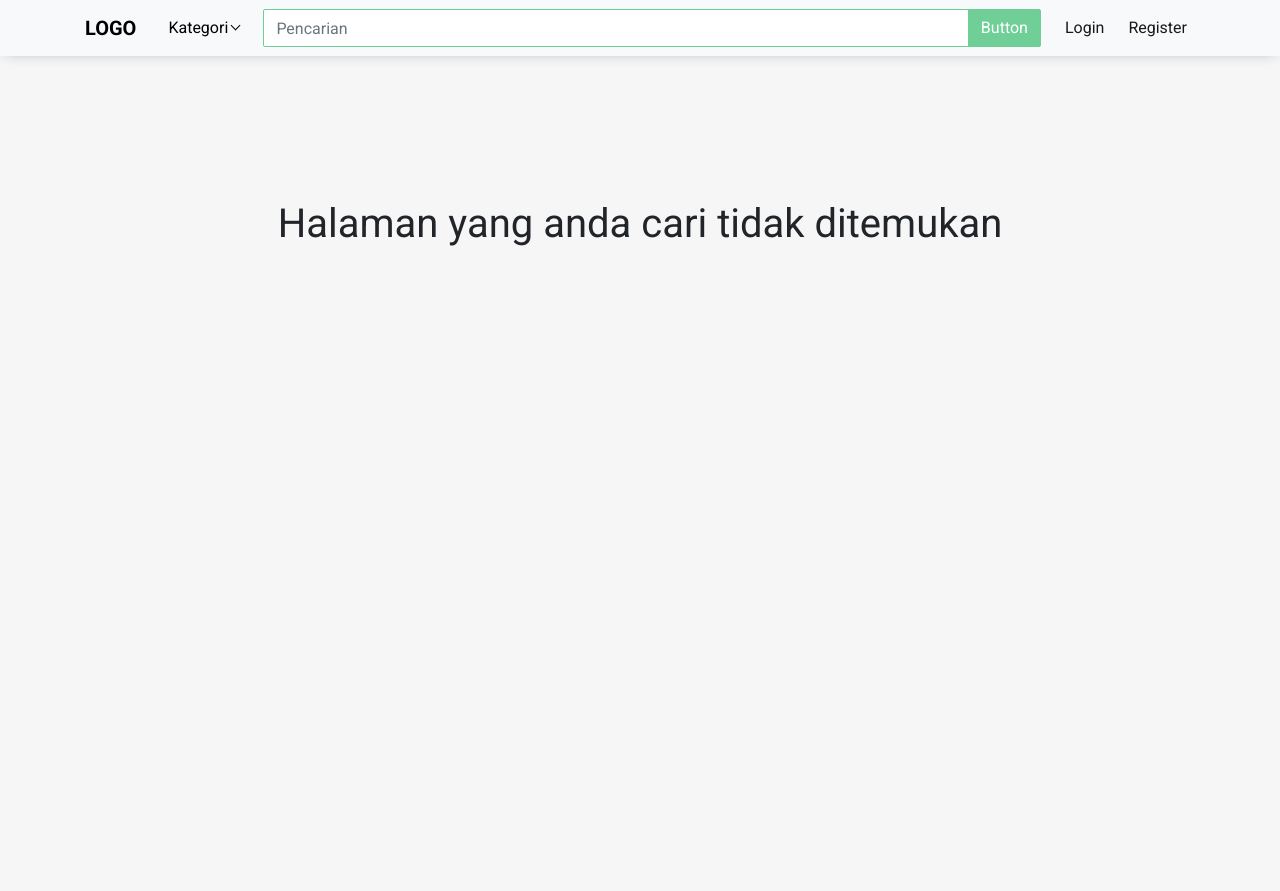
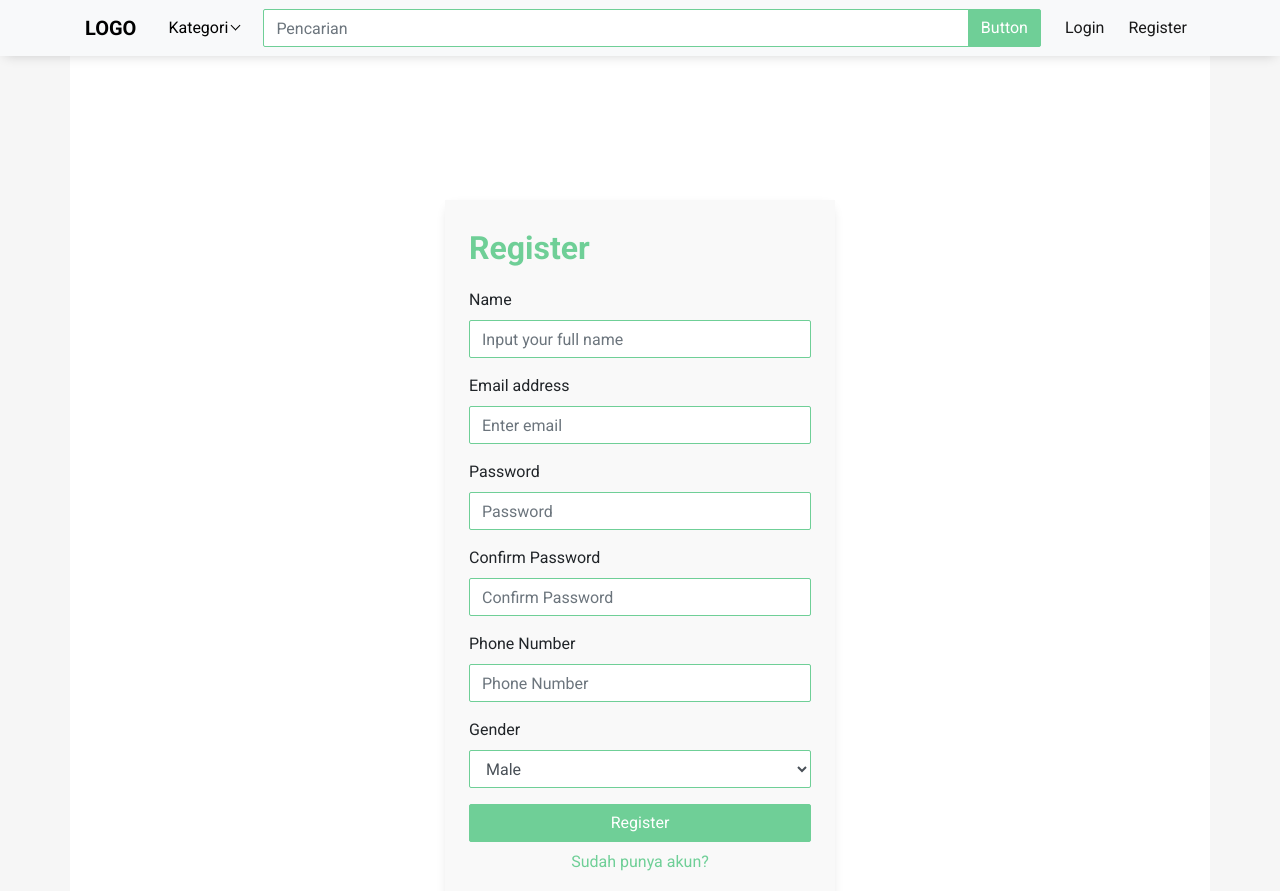
Before and after one commit to trijakap/IMPAL, a React (Create React App) app in the folder task3/: page /register in a window 1280 px wide. Shown: the top 891 px of the page. Built offline with nearby package versions, Linux system fonts and the light colour scheme.

Commit message:
Add login&register page

```diff
--- a/task3/package.json
+++ b/task3/package.json
@@ -4,7 +4,10 @@
   "private": true,
   "dependencies": {
     "@fortawesome/fontawesome-svg-core": "^1.2.22",
-    "@fortawesome/free-solid-svg-icons": "fortawesome/react-fontawesome",
+    "@fortawesome/free-brands-svg-icons": "^5.10.2",
+    "@fortawesome/free-regular-svg-icons": "^5.10.2",
+    "@fortawesome/free-solid-svg-icons": "^5.10.2",
+    "@fortawesome/react-fontawesome": "^0.1.4",
     "bootstrap": "^4.3.1",
     "react": "^16.9.0",
     "react-bootstrap": "^1.0.0-beta.12",
--- a/task3/src/App.js
+++ b/task3/src/App.js
@@ -13,6 +13,8 @@ import Navbar from "./components/NavBar";
 import Footer from "./components/Footer";
 //pages
 import Home from "./pages/Home";
+import Login from "./pages/Login";
+import Register from "./pages/Register";
 import NotFound from "./pages/NotFound";
 function App() {
   return (
@@ -21,6 +23,8 @@ function App() {
         <Navbar />
         <Switch>
           <Route path="/" exact component={Home} />
+          <Route path="/login" exact component={Login} />
+          <Route path="/register" exact component={Register} />
           <Route component={NotFound} />
         </Switch>
         <Footer />
--- a/task3/src/components/Footer.js
+++ b/task3/src/components/Footer.js
@@ -9,15 +9,18 @@ import Button from "react-bootstrap/Button";
 export class Footer extends Component {
   render() {
     return (
-      <div style={{ backgroundColor: "#F6F6F6" }}>
+      <footer style={{ backgroundColor: "#F6F6F6" }}>
         <Container id="footer">
-          <Row className="py-5">
+          <Row md={6} className="py-5 text-center text-md-left">
             <Col>
               Lorem ipsum dolor sit amet, consectetur adipiscing elit. Nulla
               nunc libero, suscipit sed ligula id, cursus hendrerit urna.
               Quisque nec pretium justo, id lacinia velit.
             </Col>
-            <Col className="d-flex align-items-center pl-5">
+            <Col
+              md={6}
+              className="d-flex align-items-center pl-md-5 pt-3 pt-md-0"
+            >
               <InputGroup style={{ width: "100%" }}>
                 <Form.Control
                   placeholder="Masukan email anda"
@@ -42,7 +45,7 @@ export class Footer extends Component {
             2019 © AyoSakitDong. All rights reserved. Developed by sadBoiGang
           </span>
         </div>
-      </div>
+      </footer>
     );
   }
 }
--- a/task3/src/components/ItemCard.js
+++ b/task3/src/components/ItemCard.js
@@ -1,5 +1,9 @@
 import React, { Component } from "react";
 import Card from "react-bootstrap/Card";
+import { faStar as farStar } from "@fortawesome/free-regular-svg-icons";
+import { faStar } from "@fortawesome/free-solid-svg-icons";
+import { FontAwesomeIcon } from "@fortawesome/react-fontawesome";
+import "../style/card.css";
 export class ItemCard extends Component {
   render() {
     return (
@@ -7,10 +11,17 @@ export class ItemCard extends Component {
         <Card className="mx-auto">
           <Card.Img variant="top" src="https://via.placeholder.com/100x80" />
           <Card.Body>
-            <Card.Title>Nama obat</Card.Title>
-            <Card.Text>
+            <Card.Title style={{ margin: 0 }}>Nama obat</Card.Title>
+            <div>
               <strong>Rp. 52.000,-</strong>
-            </Card.Text>
+              <div className="text-warning">
+                <FontAwesomeIcon icon={faStar} />
+                <FontAwesomeIcon icon={faStar} />
+                <FontAwesomeIcon icon={faStar} />
+                <FontAwesomeIcon icon={farStar} />
+                <FontAwesomeIcon icon={farStar} />
+              </div>
+            </div>
           </Card.Body>
         </Card>
       </div>
--- a/task3/src/components/Promotion.js
+++ b/task3/src/components/Promotion.js
@@ -12,16 +12,16 @@ export class Promotion extends Component {
       <div>
         <Slider {...settings}>
           <div>
-            <img src="http://placekitten.com/g/400/300" alt="cats" />
+            <img src="http://placekitten.com/g/500/250" alt="cats" />
           </div>
           <div>
-            <img src="http://placekitten.com/g/400/300" alt="cats" />
+            <img src="http://placekitten.com/g/500/250" alt="cats" />
           </div>
           <div>
-            <img src="http://placekitten.com/g/400/300" alt="cats" />
+            <img src="http://placekitten.com/g/500/250" alt="cats" />
           </div>
           <div>
-            <img src="http://placekitten.com/g/400/300" alt="cats" />
+            <img src="http://placekitten.com/g/500/250" alt="cats" />
           </div>
         </Slider>
       </div>
--- /dev/null
+++ b/task3/src/pages/Login.js
@@ -0,0 +1,91 @@
+import React, { Component } from "react";
+import Container from "react-bootstrap/Container";
+import Row from "react-bootstrap/Row";
+import Col from "react-bootstrap/Col";
+import Form from "react-bootstrap/Form";
+import Button from "react-bootstrap/Button";
+import { Link } from "react-router-dom";
+export class Login extends Component {
+  constructor(props) {
+    super(props);
+    this.state = { email: "", password: "" };
+  }
+  handleChange = event => {
+    const { name, value } = event.target;
+    this.setState({
+      [name]: value
+    });
+  };
+  render() {
+    const title = {
+      fontWeight: "bold",
+      fontSize: "2em",
+      color: "#6FCF97"
+    };
+    return (
+      <main className="h-75">
+        <Container className="bg-white h-100" style={{ paddingTop: "9em" }}>
+          <Row>
+            <Col
+              md={{ span: 4, offset: 4 }}
+              style={{
+                background: "#F9F9F9",
+                boxShadow: "0px 4px 12px -5px rgba(0, 0, 0, 0.2)",
+                padding: "1.5em"
+              }}
+            >
+              <p style={title}>Login</p>
+              <Form>
+                <Form.Group controlId="formGroupEmail">
+                  <Form.Label className="color-primary">
+                    Email address
+                  </Form.Label>
+                  <Form.Control
+                    required
+                    type="email"
+                    placeholder="Enter email"
+                    name="email"
+                    value={this.state.email}
+                    onChange={this.handleChange}
+                  />
+                </Form.Group>
+                <Form.Group controlId="formGroupPassword">
+                  <Form.Label className="color-primary">Password</Form.Label>
+                  <Form.Control
+                    required
+                    type="password"
+                    placeholder="Password"
+                    name="password"
+                    value={this.state.password}
+                    onChange={this.handleChange}
+                  />
+                </Form.Group>
+
+                <div className="color-primary">
+                  <Link to="/forgotPass">Lupa kata sandi?</Link>
+                </div>
+                <Button
+                  variant="success"
+                  type="submit"
+                  style={{
+                    width: "100%"
+                  }}
+                >
+                  Login
+                </Button>
+                <p
+                  className="color-primary"
+                  style={{ textAlign: "center", marginTop: ".5em" }}
+                >
+                  <Link to="/register">Tidak punya akun?</Link>
+                </p>
+              </Form>
+            </Col>
+          </Row>
+        </Container>
+      </main>
+    );
+  }
+}
+
+export default Login;
--- /dev/null
+++ b/task3/src/pages/Register.js
@@ -0,0 +1,139 @@
+import React, { Component } from "react";
+import Container from "react-bootstrap/Container";
+import Row from "react-bootstrap/Row";
+import Col from "react-bootstrap/Col";
+import Form from "react-bootstrap/Form";
+import Button from "react-bootstrap/Button";
+import { Link } from "react-router-dom";
+export class Register extends Component {
+  constructor(props) {
+    super(props);
+    this.state = {
+      name: "",
+      email: "",
+      password: "",
+      confirmPassword: "",
+      phoneNumber: "",
+      gender: "male"
+    };
+  }
+  handleChange = event => {
+    const { name, value } = event.target;
+    this.setState({
+      [name]: value
+    });
+  };
+  render() {
+    const title = {
+      fontWeight: "bold",
+      fontSize: "2em",
+      color: "#6FCF97"
+    };
+    return (
+      <main>
+        <Container className="bg-white h-100" style={{ padding: "9em 0" }}>
+          <Row>
+            <Col
+              md={{ span: 4, offset: 4 }}
+              style={{
+                background: "#F9F9F9",
+                boxShadow: "0px 4px 12px -5px rgba(0, 0, 0, 0.2)",
+                padding: "1.5em"
+              }}
+            >
+              <p style={title}>Register</p>
+              <Form>
+                <Form.Group controlId="formGroupName">
+                  <Form.Label>Name</Form.Label>
+                  <Form.Control
+                    required
+                    type="text"
+                    placeholder="Input your full name"
+                    name="name"
+                    value={this.state.name}
+                    onChange={this.handleChange}
+                  />
+                </Form.Group>
+                <Form.Group controlId="formGroupEmail">
+                  <Form.Label>Email address</Form.Label>
+                  <Form.Control
+                    required
+                    type="email"
+                    placeholder="Enter email"
+                    name="email"
+                    value={this.state.email}
+                    onChange={this.handleChange}
+                  />
+                </Form.Group>
+                <Form.Group controlId="formGroupPassword">
+                  <Form.Label>Password</Form.Label>
+                  <Form.Control
+                    required
+                    minLength="6"
+                    type="password"
+                    placeholder="Password"
+                    name="password"
+                    value={this.state.password}
+                    onChange={this.handleChange}
+                  />
+                </Form.Group>
+                <Form.Group controlId="formGroupConfirmPassword">
+                  <Form.Label>Confirm Password</Form.Label>
+                  <Form.Control
+                    required
+                    type="password"
+                    placeholder="Confirm Password"
+                    name="confirmPassword"
+                    value={this.state.confirmPassword}
+                    onChange={this.handleChange}
+                  />
+                </Form.Group>
+                <Form.Group controlId="formGroupPhone">
+                  <Form.Label>Phone Number</Form.Label>
+                  <Form.Control
+                    required
+                    type="number"
+                    placeholder="Phone Number"
+                    name="phoneNumber"
+                    value={this.state.phoneNumber}
+                    onChange={this.handleChange}
+                  />
+                </Form.Group>
+                <Form.Group controlId="formGroupGender">
+                  <Form.Label>Gender</Form.Label>
+                  <Form.Control
+                    required
+                    as="select"
+                    name="gender"
+                    value={this.state.gender}
+                    onChange={this.handleChange}
+                  >
+                    <option value="male">Male</option>
+                    <option value="female">Female</option>
+                  </Form.Control>
+                </Form.Group>
+                <Button
+                  variant="success"
+                  type="submit"
+                  style={{
+                    width: "100%"
+                  }}
+                >
+                  Register
+                </Button>
+                <p
+                  className="color-primary"
+                  style={{ textAlign: "center", marginTop: ".5em" }}
+                >
+                  <Link to="/login">Sudah punya akun?</Link>
+                </p>
+              </Form>
+            </Col>
+          </Row>
+        </Container>
+      </main>
+    );
+  }
+}
+
+export default Register;
--- /dev/null
+++ b/task3/src/style/card.css
@@ -0,0 +1,3 @@
+.card {
+  border: 1px solid #85e68f;
+}
--- a/task3/src/style/style.css
+++ b/task3/src/style/style.css
@@ -4,10 +4,20 @@ body {
   font-family: "Roboto", sans-serif;
   margin: 0;
   padding: 0;
-  height: 100vh;
+  height: 100%;
   background-color: #f6f6f6;
+}
+.App,
+#root {
+  height: 100%;
 }
 main {
   margin-top: 56px;
   min-height: 80vh;
 }
+a {
+  color: unset;
+}
+.color-primary {
+  color: #6fcf97;
+}
```
Also changed, not shown: 1 other file (tests, documents, lock files or other folders).
